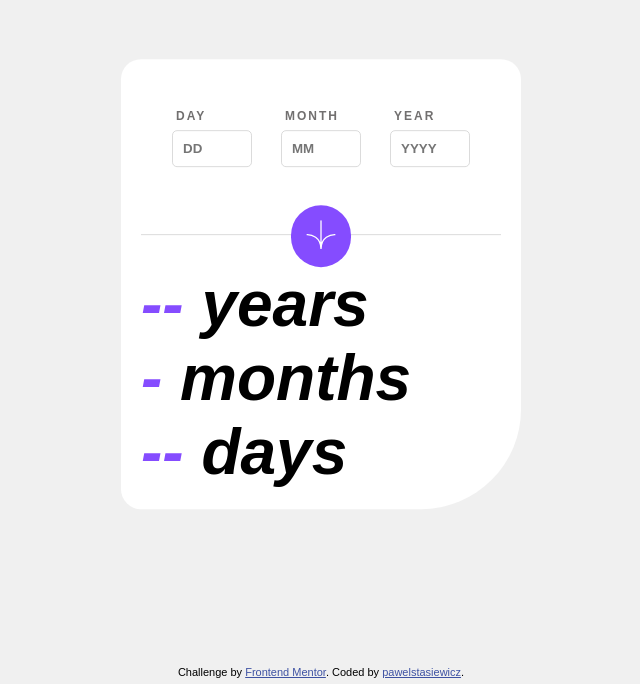
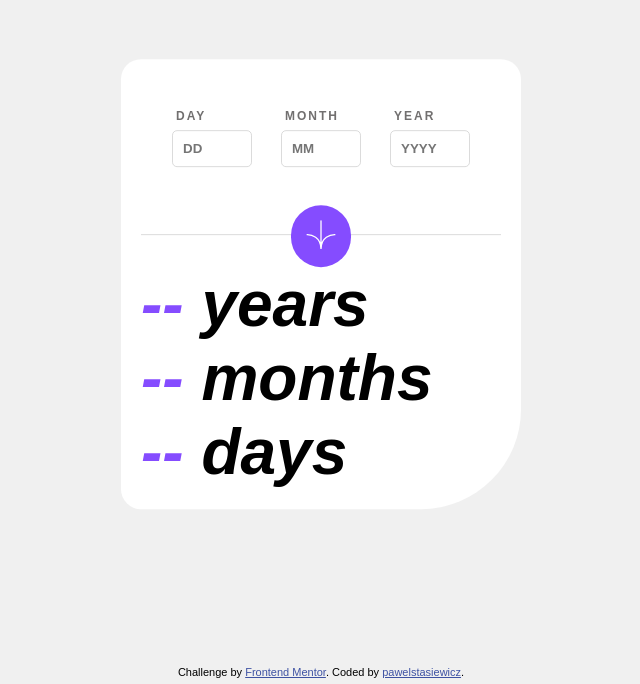
Before and after one commit to pawelstasiewicz/age_calculator_app_hub, a plain HTML site: page index.html in a window 1280 px wide. Shown: the part 116-800 px from the top of the page, without its empty margins (319-959 px from the left). Drawn offline with Linux system fonts and the light colour scheme; a web font is replaced by a local one.

Commit message:
Update HTML

```diff
--- a/index.html
+++ b/index.html
@@ -61,7 +61,7 @@
 						<span class="yearValue valuePurple">--</span> years
 					</h1>
 					<h1 class="value_text">
-						<span class="monthValue valuePurple">-</span> months
+						<span class="monthValue valuePurple">--</span> months
 					</h1>
 					<h1 class="value_text">
 						<span class="daysValue valuePurple">--</span> days
```
